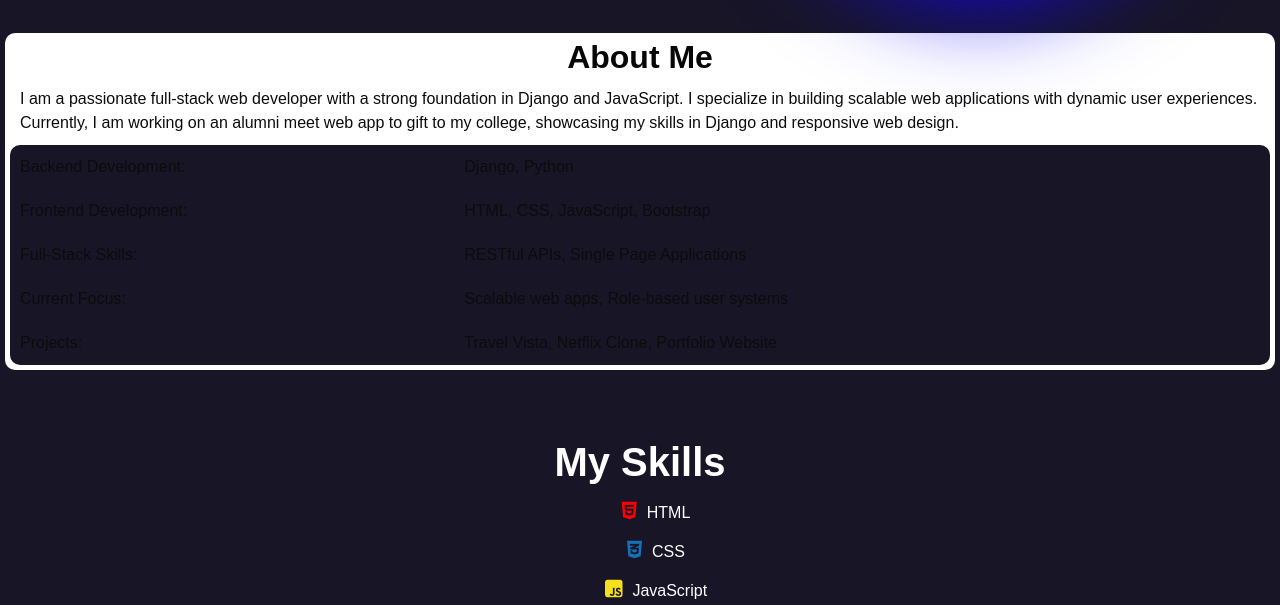
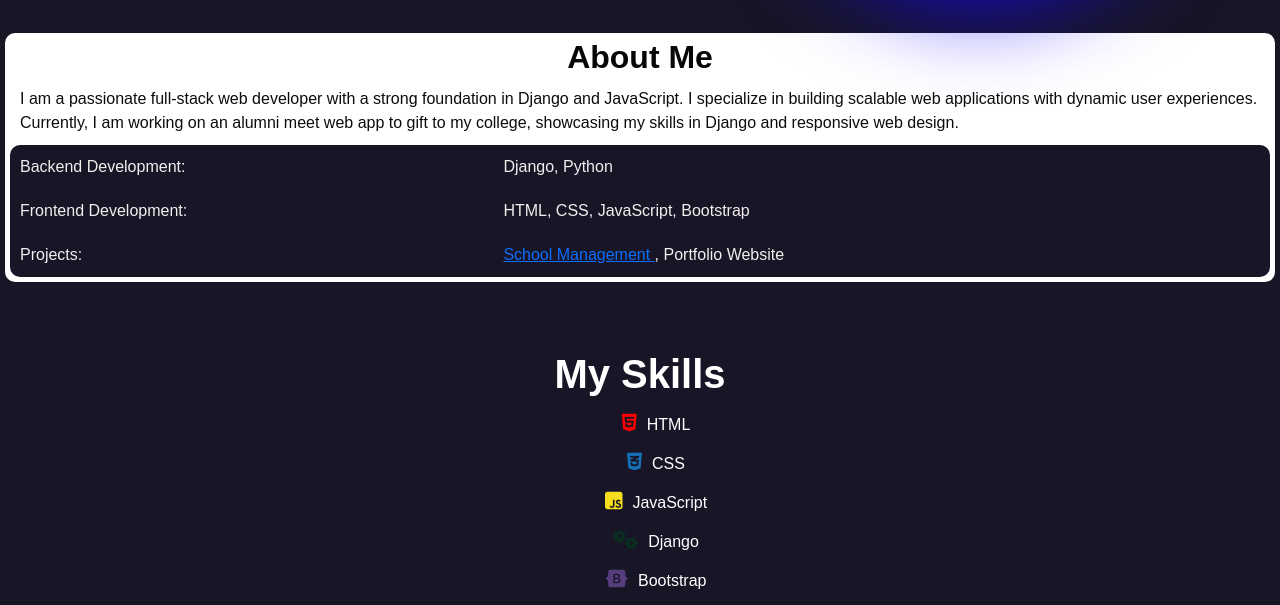
Before and after one commit to techtitan7/school-management-, a Django app: page /mywebsite/ in a window 1280 px wide. Shown: the part 604-1209 px from the top of the page. Run offline with Django 5.2, Linux system fonts and the light colour scheme.

Commit message:
update skill

```diff
--- a/templates/my_website.html
+++ b/templates/my_website.html
@@ -385,7 +385,7 @@
                 college, showcasing my skills in Django and responsive web
                 design.
             </p>
-            <table class="scroll" style="color: rgb(12, 12, 12);">
+            <table class="scroll" style="color: rgb(243, 238, 238);">
                 <tbody class="tbody1">
                     <tr>
                         <td>Backend Development:</td>
@@ -396,16 +396,8 @@
                         <td>HTML, CSS, JavaScript, Bootstrap</td>
                     </tr>
                     <tr>
-                        <td>Full-Stack Skills:</td>
-                        <td>RESTful APIs, Single Page Applications</td>
-                    </tr>
-                    <tr>
-                        <td>Current Focus:</td>
-                        <td>Scalable web apps, Role-based user systems</td>
-                    </tr>
-                    <tr>
                         <td>Projects:</td>
-                        <td>Travel Vista, Netflix Clone, Portfolio Website</td>
+                        <td><a href="https://dvnschoolparsagarh.pythonanywhere.com" target="_blank">School Management </a>, Portfolio Website</td>
                     </tr>
                 </tbody></table>
         </section>
```
